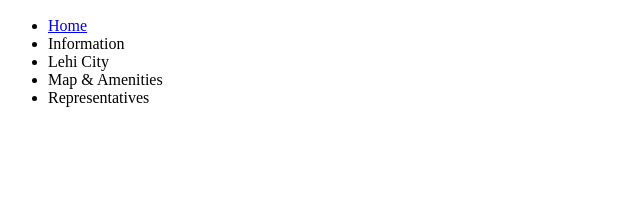
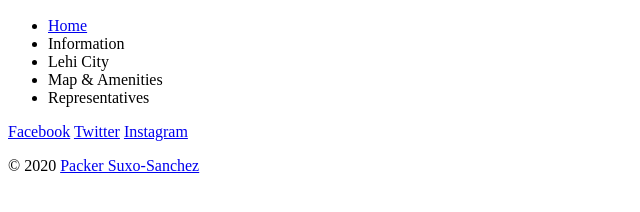
Before and after one commit to PackerSuxoSanchez/NPV, a plain HTML site: page community-information.html in a window 1280 px wide. Shown: the part 110-322 px from the top of the page, without its empty margins (0-640 px from the left). Drawn offline with Linux system fonts and the light colour scheme.

Commit message:
Added social media and footer to information page

```diff
--- a/community-information.html
+++ b/community-information.html
@@ -18,5 +18,17 @@
             <li>Representatives</li>
         </ul>
     </nav>
+
+        <!--Social Media-->
+        <section id="social-media">
+            <a href="https://www.facebook.com/groups/NorthPointeVillage/ " target="_blank">Facebook</a>
+            <a href="https://twitter.com/NorthPointeVill" target="_blank">Twitter</a>
+            <a href="https://www.instagram.com/northpointevillage/" target="_blank">Instagram</a>
+        </section>
+    </main>
+    <!--Footer-->
+    <footer>
+        <p>&copy 2020 <a href="mailto:10585814@my.uvu.edu?&subject=Hello%20There!">Packer Suxo-Sanchez</a></p>
+    </footer>
 </body>
 </html>
```
